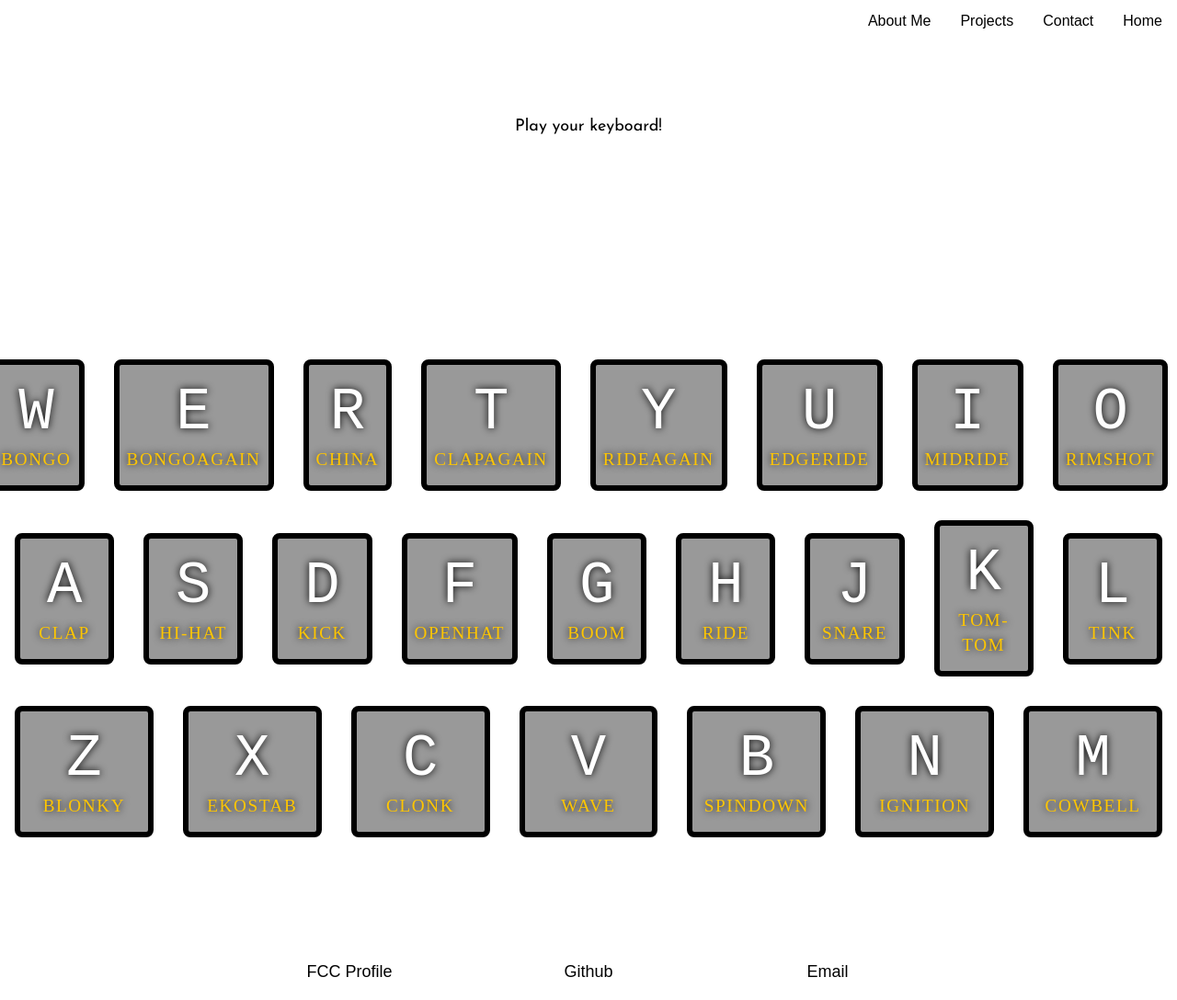
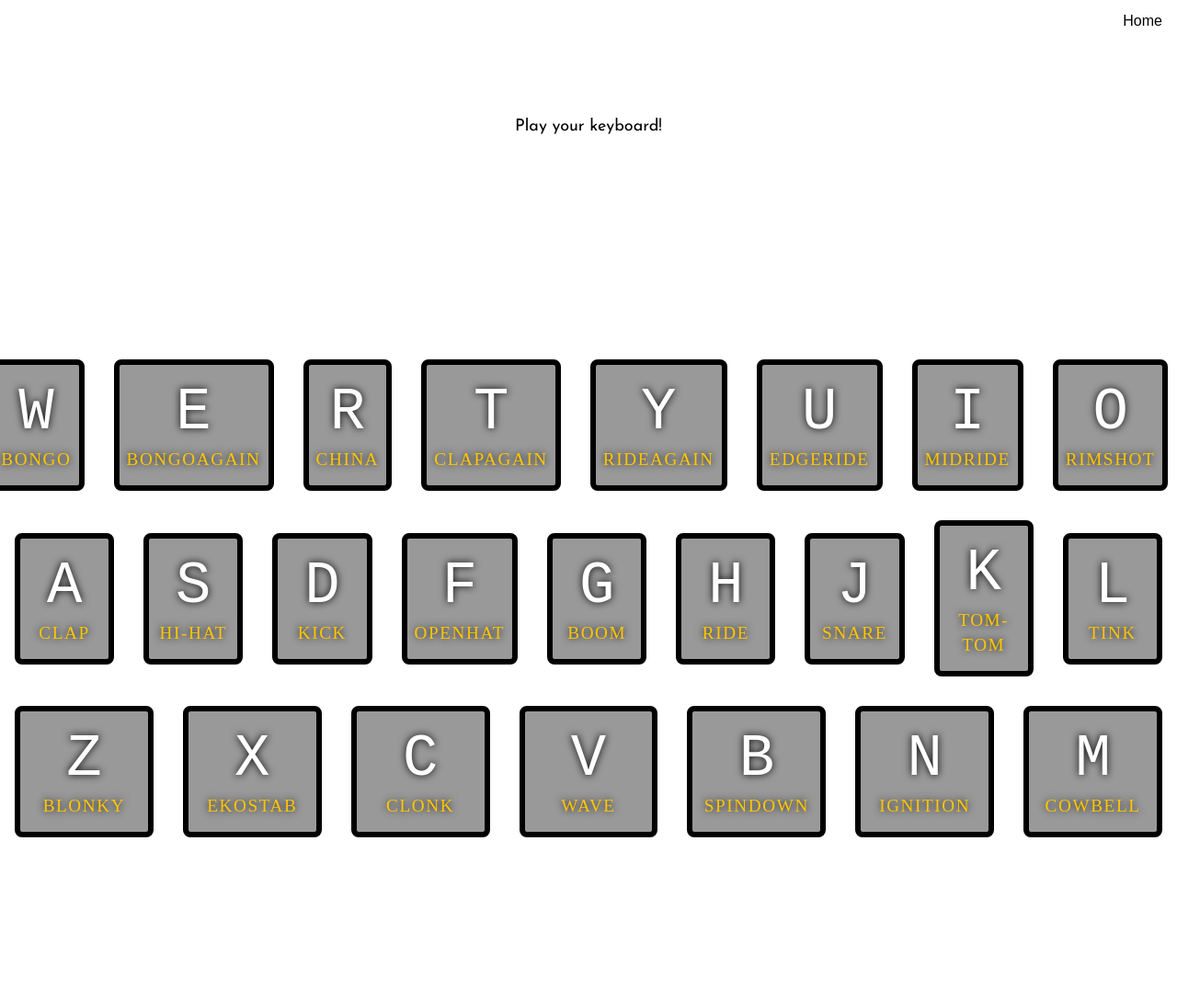
Before and after one commit to hurryupmitch/drum-machine, a plain HTML site: page index.html in a window 1280 px wide. Shown: the top 1088 px of the page at 92% size. After the commit the page ends 927 px from the top, so only its background shows below. Drawn offline with Linux system fonts and the light colour scheme.

Commit message:
fixed navbar to new format

```diff
--- a/index.html
+++ b/index.html
@@ -12,10 +12,7 @@
     <!--NAVIGATION BAR-->
     <nav id="navbar">
         <div class="topnav">
-            <a class="nav-link" href="www.rockoftheearth.com">Home</a>
-            <a class="nav-link" href="www.rockoftheearth.com/#contact">Contact</a>
-            <a class="nav-link" href="www.rockoftheearth.com/#projects">Projects</a>
-            <a class="nav-link" href="www.rockoftheearth.com/#aboutme">About Me</a>
+            <a class="nav-link" href="http://www.rockoftheearth.com">Home</a>
         </div>
     </nav>
 </header>
@@ -170,19 +167,6 @@
             <audio data-key="78" src="sounds/ignition-hit.wav"></audio>
             <audio data-key="77" src="sounds/twotone-808-cowbell.wav"></audio>
     </div>
-    <div class="mids container-2" id="contact">
-        <div class="row">
-            <div class="column">
-                <a id="profile-link" href="https://www.freecodecamp.org/mitchlevy" target="_blank">FCC Profile</a>
-            </div>
-            <div class="column">
-                <a id="profile-link2" href="https://github.com/hurryupmitch" target="_blank">Github</a>
-            </div>
-            <div class="column">
-                <a id="profile-link3" href="mailto:mitch@rockoftheearth.com">Email</a>
-            </div>
-        </div>
-    </div>
     <script src="./script.js"></script>
 </body>
 
```
